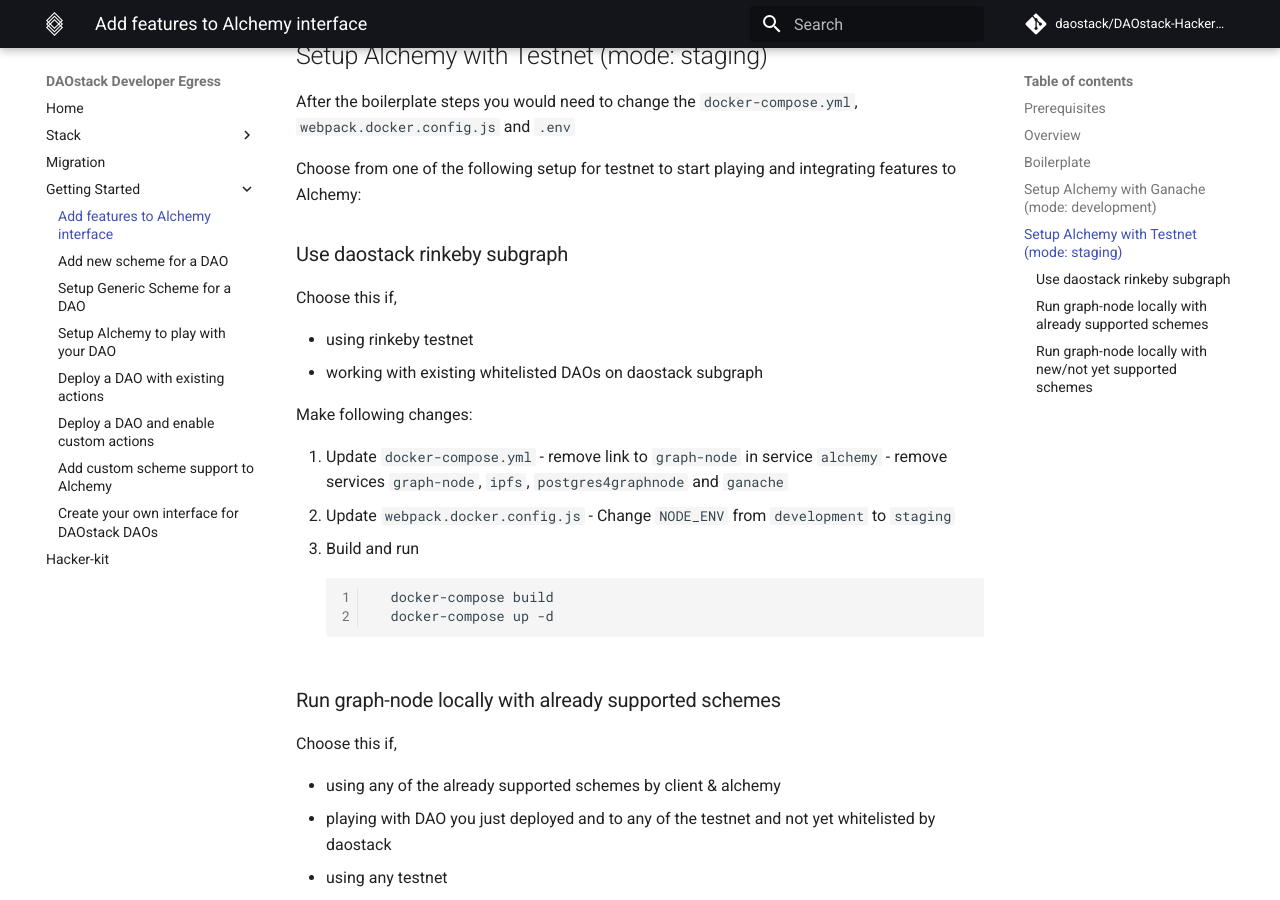
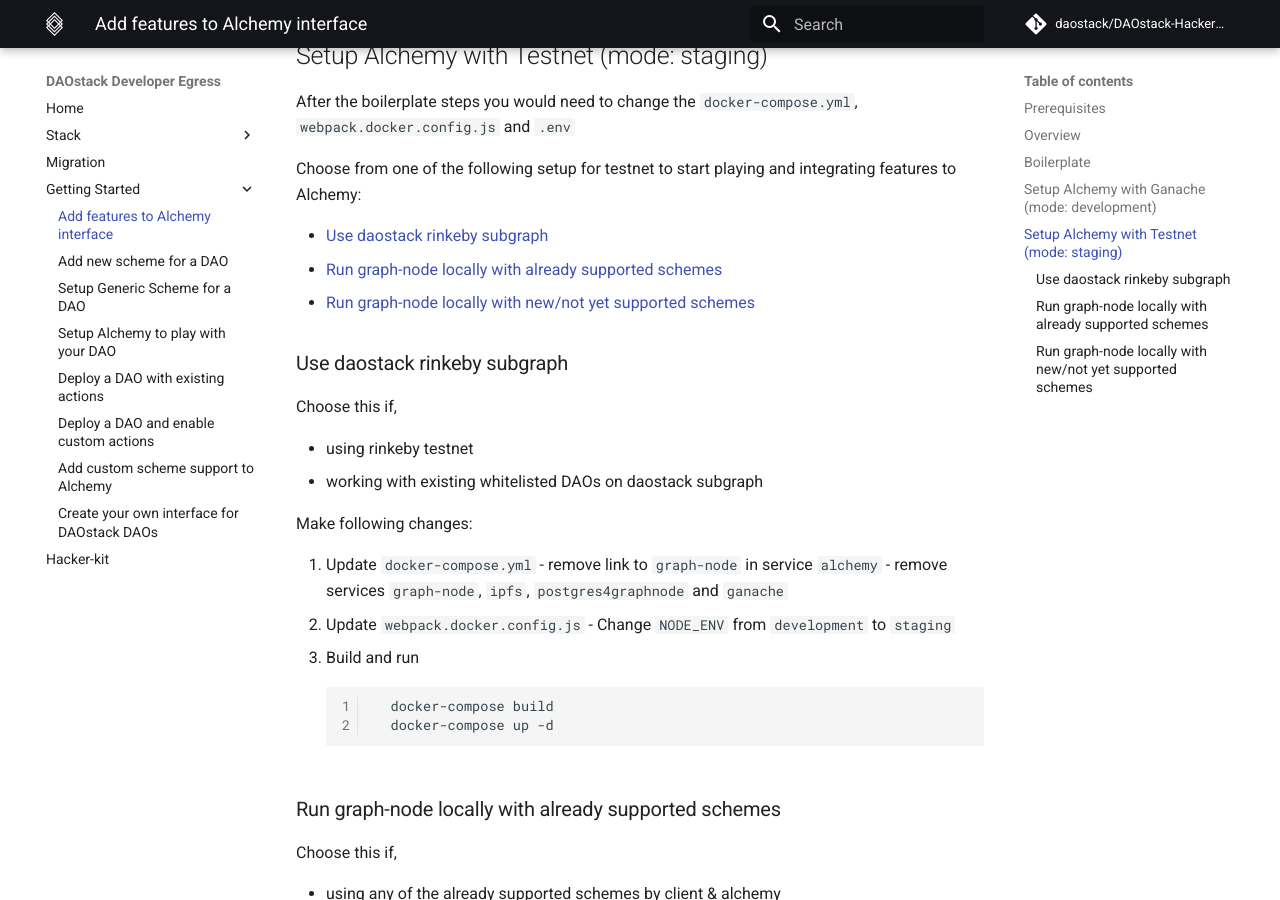
Before and after one commit to daostack/DAOstack-Hackers-Kit, an MkDocs documentation site: the page built from docs/gettingStarted/setupAlchemyDevMode.md, in a window 1280 px wide and 900 px high, scrolled down 1993 px. Built offline with MkDocs 1.6.1 and Material for MkDocs 9.7.7, drawn with Linux system fonts in a browser that asks for light colours; comment, search, counter and statistics services are not loaded; some of the changed text lies outside the part shown.

Commit message:
docs: deploy subgraph

```diff
--- a/docs/gettingStarted/setupAlchemyDevMode.md
+++ b/docs/gettingStarted/setupAlchemyDevMode.md
@@ -58,6 +58,11 @@
   After the boilerplate steps you would need to change the `docker-compose.yml`, `webpack.docker.config.js` and `.env`
 
   Choose from one of the following setup for testnet to start playing and integrating features to Alchemy:
+
+  - [Use daostack rinkeby subgraph](#use-daostack-rinkeby-subgraph)
+  - [Run graph-node locally with already supported schemes](#run-graph-node-locally-with-already-supported-schemes)
+  - [Run  graph-node locally with new/not yet supported schemes](#run-graph-node-locally-with-newnot-yet-supported-schemes)
+
 
 ### Use daostack rinkeby subgraph
 
```
Also changed, not shown: other parts of docs/gettingStarted/setupAlchemyDevMode.md (+0 -2 lines).
